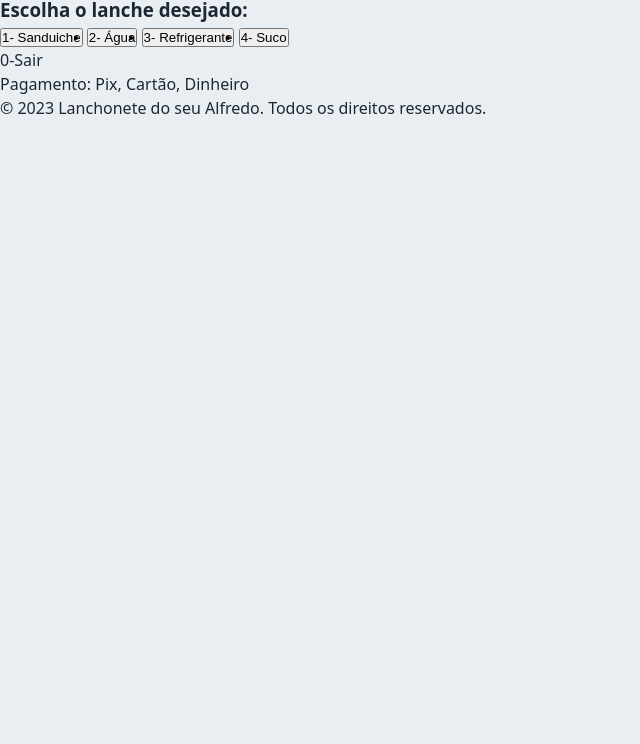
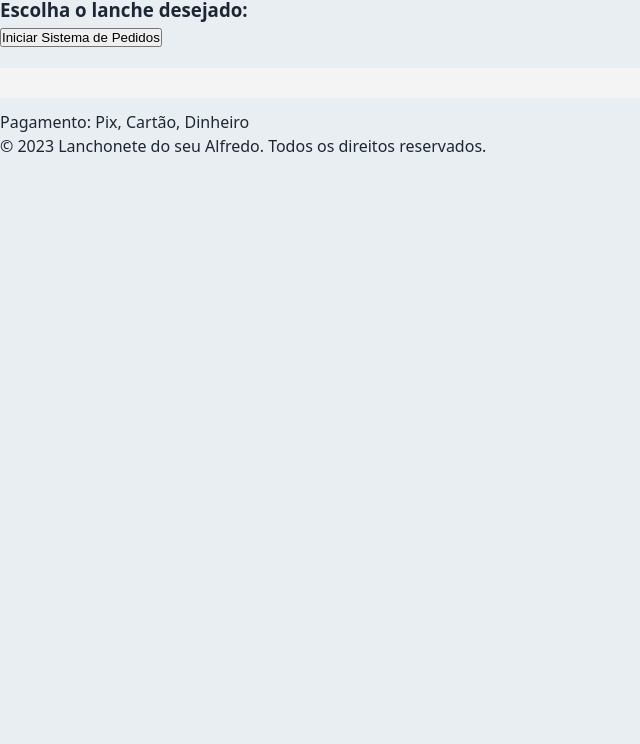
Before and after one commit to Pedro-Developers/Atividade_3-main, a plain HTML site: page index.html in a window 1280 px wide. Shown: the part 56-800 px from the top of the page, without its empty margins (0-640 px from the left). Drawn offline with Linux system fonts and the light colour scheme.

Commit message:
Update index.html for language and button structure

```diff
--- a/index.html
+++ b/index.html
@@ -1,30 +1,34 @@
 <!DOCTYPE html>
-<html lang="en">
+<html lang="pt-BR">
 <head>
     <meta charset="UTF-8">
     <meta name="viewport" content="width=device-width, initial-scale=1.0">
-    <title>Document</title>
+    <title>Lanchonete do seu Alfredo</title>
     <link rel="stylesheet" href="style.css">
 </head>
 <body>
     <h1>Lanchonete do seu Alfredo</h1>
+
     <section>
         <h3>Escolha o lanche desejado:</h3>
+        <!-- Correção das tags: botões devem ficar dentro do <li> ou substituir o <li> -->
+        <ul>
+            <li><button onclick="lanchonete()">Iniciar Sistema de Pedidos</button></li>
+        </ul>
+    </section>
 
-   <ul>
-    <button><li>1- Sanduiche</li></button>
-    <button><li>2- Água</li></button>
-    <button><li>3- Refrigerante</li></button>
-    <button><li>4- Suco</li></button>
-   <button></ul>    0-Sair</button>
-   </section>
-   Pagamento: Pix, Cartão, Dinheiro
-   <br>
+    <!-- Elemento CRUCIAL que estava faltando para o JavaScript funcionar -->
+    <div style="background: #f4f4f4; padding: 15px; margin-top: 20px; white-space: pre-wrap; font-family: monospace;" id="saida"></div>
+
+    <p>Pagamento: Pix, Cartão, Dinheiro</p>
 
     <footer>
         <p>&copy; 2023 Lanchonete do seu Alfredo. Todos os direitos reservados.</p>
     </footer>
-   <script>const saida = document.getElementById("saida");
+
+    <script>
+        // Agora o elemento 'saida' existe no HTML acima
+        const saida = document.getElementById("saida");
 
         // ---------- Utilitários ----------
         function log(texto = "") {
@@ -33,7 +37,7 @@ function log(texto = "") {
 
         function perguntar(mensagem) {
             const resposta = prompt(mensagem);
-  if (resposta === null) throw new Error("cancelado"); // usuário clicou em Cancelar
+            if (resposta === null) throw new Error("cancelado");
             return resposta;
         }
 
@@ -47,35 +51,49 @@ function reais(valor) {
 
         // ---------- Lanchonete ----------
         function lanchonete() {
+            // Limpa a tela antes de começar uma nova simulação
+            saida.textContent = "";
+
             log("=== SISTEMA DA LANCHONETE ===");
 
             // 1. Senha - do...while
             let senha;
             do {
-    senha = perguntar("Digite a senha:");
+                try {
+                    senha = perguntar("Digite a senha (padrão: 1234):");
                     if (senha !== "1234") {
                         log("Senha incorreta!");
                     }
+                } catch(e) {
+                    log("Operação cancelada pelo usuário.");
+                    return;
+                }
             } while (senha !== "1234");
+
             log("Acesso permitido!\n");
 
-  const menu =
-    "1 - Hambúrguer - R$ 15,00\n" +
+            const menu = "1 - Hambúrguer - R$ 15,00\n" +
                          "2 - Pizza - R$ 20,00\n" +
                          "3 - Refrigerante - R$ 6,00\n" +
                          "4 - Batata Frita - R$ 10,00\n" +
                          "0 - Finalizar";
+
             log(menu + "\n");
 
             let subtotal = 0;
             let quantidade = 0;
             let opcao = -1;
 
-  // 4. Pedidos - while (continua enquanto não escolher 0)
+            // 4. Pedidos - while
             while (opcao !== 0) {
-    const entrada = perguntar(menu + "\n\nEscolha:");
+                try {
+                    const entrada = perguntar(menu + "\n\nEscolha o item:");
                     opcao = entrada.trim() === "" ? NaN : Number(entrada);
                     log("Escolha: " + entrada);
+                } catch(e) {
+                    log("\nPedido finalizado abruptamente.");
+                    break;
+                }
 
                 // 5. Finalização - break
                 if (opcao === 0) {
@@ -87,24 +105,11 @@ function lanchonete() {
 
                 // 2. Menu - switch
                 switch (opcao) {
-      case 1:
-        nome = "Hambúrguer";
-        preco = 15.0;
-        break;
-      case 2:
-        nome = "Pizza";
-        preco = 20.0;
-        break;
-      case 3:
-        nome = "Refrigerante";
-        preco = 6.0;
-        break;
-      case 4:
-        nome = "Batata Frita";
-        preco = 10.0;
-        break;
+                    case 1: nome = "Hambúrguer"; preco = 15.0; break;
+                    case 2: nome = "Pizza"; preco = 20.0; break;
+                    case 3: nome = "Refrigerante"; preco = 6.0; break;
+                    case 4: nome = "Batata Frita"; preco = 10.0; break;
                     default:
-        // 3. Validação - continue
                         log("Opção inválida!");
                         continue;
                 }
@@ -129,6 +134,10 @@ function lanchonete() {
             log("Desconto: " + reais(desconto));
             log("Total: " + reais(total));
         }
+
+        // CHAMADA AUTOMÁTICA (Opcional): Se quiser que o script rode sozinho assim que abrir a página,
+        // descomente a linha abaixo tirando as duas barras:
+        // lanchonete();
     </script>
 </body>
 </html>
```
Lines whose indentation alone changed are shown as unchanged.
